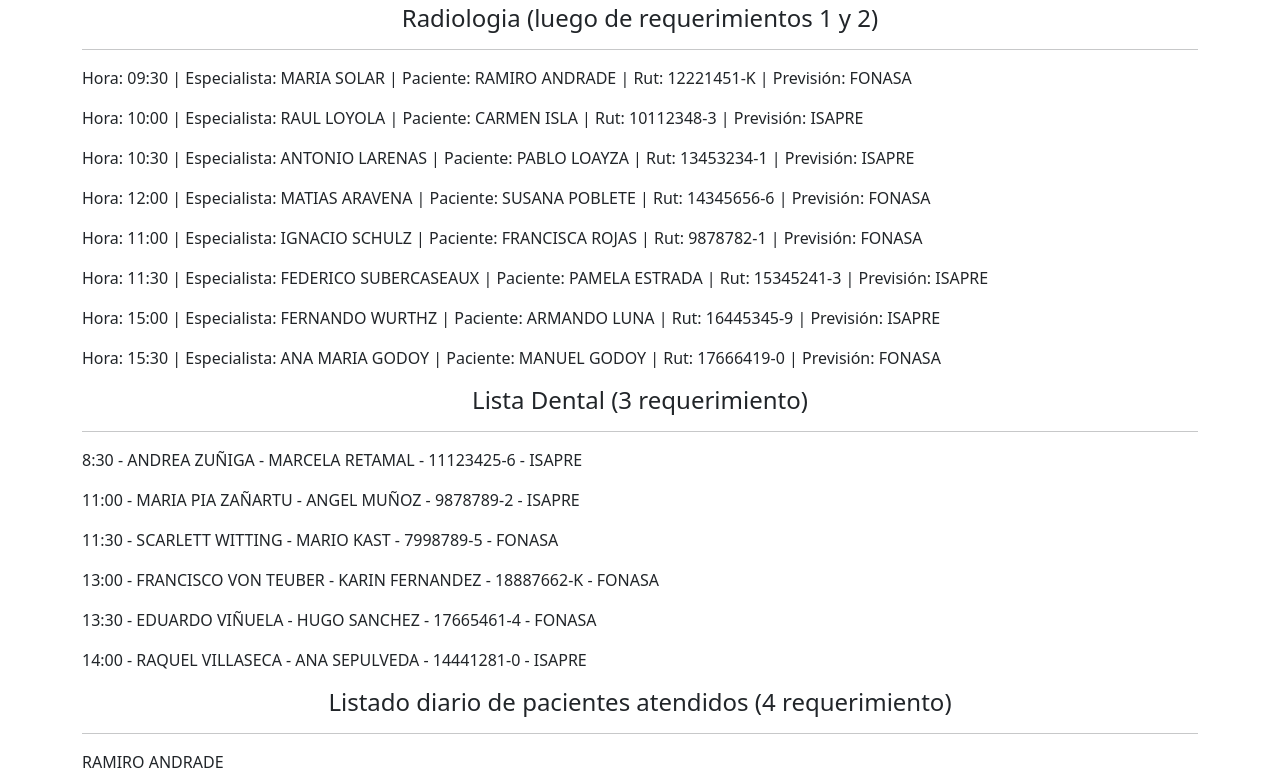
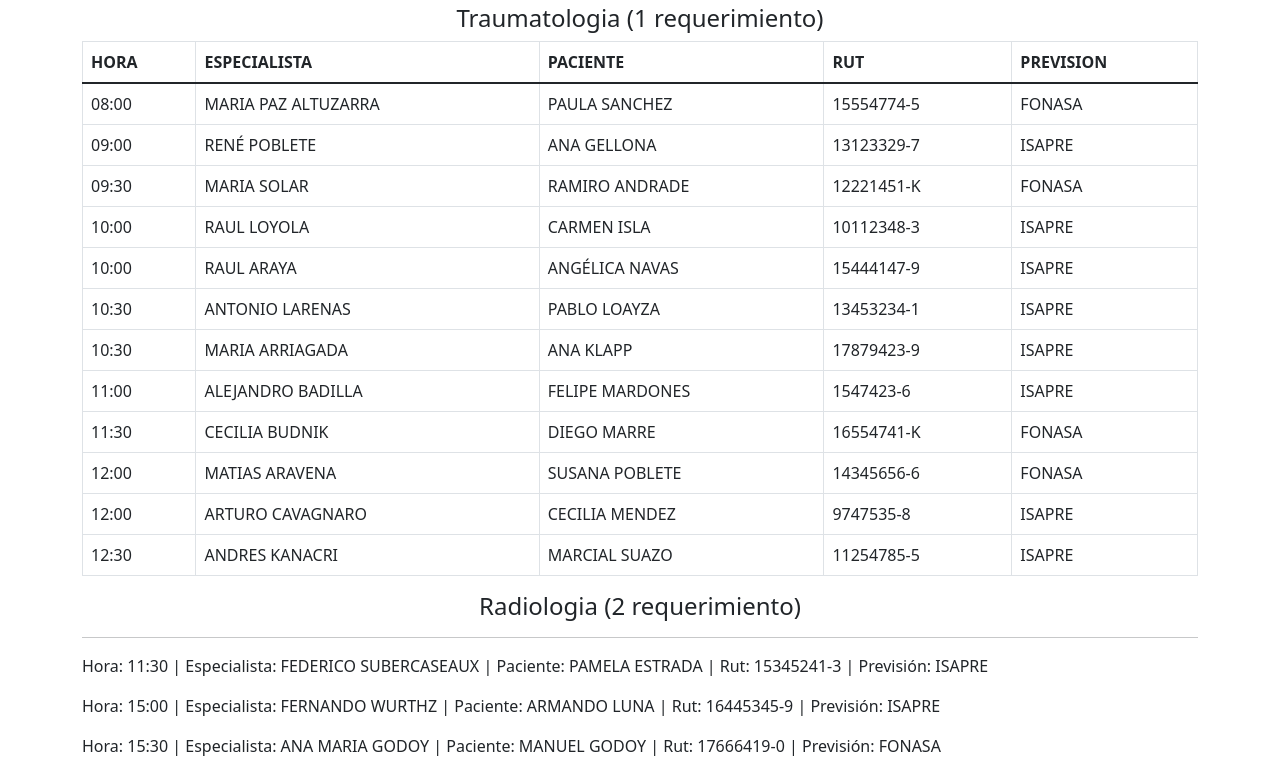
Before and after one commit to BetsyToyo/metodos-de-arraya-y-objetos, a plain HTML site: page index.html in a window 1280 px wide. Shown: the part 42-812 px from the top of the page. Drawn offline with nearby package versions, Linux system fonts and the light colour scheme.

Commit message:
correccion del primer requerimiento

```diff
--- a/assets/js/app.js
+++ b/assets/js/app.js
@@ -8,7 +8,7 @@
 ];
 
 var traumatologia = [
-    {hora: '8:00',  especialista: 'MARIA PAZ ALTUZARRA', paciente: 'PAULA SANCHEZ',     rut: '15554774-5', prevision: 'FONASA'},
+    {hora: '08:00',  especialista: 'MARIA PAZ ALTUZARRA', paciente: 'PAULA SANCHEZ',     rut: '15554774-5', prevision: 'FONASA'},
     {hora: '10:00', especialista: 'RAUL ARAYA',          paciente: 'ANGÉLICA NAVAS',    rut: '15444147-9', prevision: 'ISAPRE'},
     {hora: '10:30', especialista: 'MARIA ARRIAGADA',     paciente: 'ANA KLAPP',         rut: '17879423-9', prevision: 'ISAPRE'},
     {hora: '11:00', especialista: 'ALEJANDRO BADILLA',   paciente: 'FELIPE MARDONES',   rut: '1547423-6', prevision: 'ISAPRE'},
@@ -30,12 +30,34 @@
 
 //Requerimiento 1
 
-let nuevaRadiologia= radiologia.unshift({hora: '09:00', especialista: 'RENÉ POBLETE', paciente: 'ANA GELLONA', rut: '13123329-7', prevision: 'ISAPRE'},
-                                        {hora: '09:30', especialista: 'MARIA SOLAR', paciente: 'RAMIRO ANDRADE', rut: '12221451-K', prevision: 'FONASA'},
-                                        {hora: '10:00', especialista: 'RAUL LOYOLA', paciente: 'CARMEN ISLA', rut: '10112348-3 ', prevision: 'ISAPRE'},
-                                        {hora: '10:30', especialista: 'ANTONIO LARENAS', paciente: 'PABLO LOAYZA', rut: '13453234-1', prevision: 'ISAPRE'},
-                                        {hora: '12:00', especialista: 'MATIAS ARAVENA', paciente: 'SUSANA POBLETE', rut: '14345656-6' , prevision: 'FONASA'});
+const nuevaTraumatologia=traumatologia.unshift({hora: '09:00', especialista: 'RENÉ POBLETE', paciente: 'ANA GELLONA', rut: '13123329-7', prevision: 'ISAPRE'},
+                                                {hora: '09:30', especialista: 'MARIA SOLAR', paciente: 'RAMIRO ANDRADE', rut: '12221451-K', prevision: 'FONASA'},
+                                                {hora: '10:00', especialista: 'RAUL LOYOLA', paciente: 'CARMEN ISLA', rut: '10112348-3 ', prevision: 'ISAPRE'},
+                                                {hora: '10:30', especialista: 'ANTONIO LARENAS', paciente: 'PABLO LOAYZA', rut: '13453234-1', prevision: 'ISAPRE'},
+                                                {hora: '12:00', especialista: 'MATIAS ARAVENA', paciente: 'SUSANA POBLETE', rut: '14345656-6' , prevision: 'FONASA'});
 
+traumatologia.sort((paciente1,paciente2)=>{
+    if (paciente1.hora>paciente2.hora) {
+        return 1
+    }else if(paciente2.hora>paciente1.hora){
+        return -1
+    }else{return 0}
+ });
+
+console.log(traumatologia);
+
+const mostrarTraumatologia=traumatologia.map((pacientes)=>{
+
+    document.getElementById("cambios-traumatologia").innerHTML+= `
+            <tr>
+                <td>${pacientes.hora}</td>
+                <td>${pacientes.especialista}</td>
+                <td>${pacientes.paciente}</td>
+                <td>${pacientes.rut}</td>
+                <td>${pacientes.prevision}</td>
+            </tr>
+        `;
+});
 
 
 //Segundo requerimiento
--- a/index.html
+++ b/index.html
@@ -12,8 +12,28 @@
 <body>
     <main class="container">
         <h2 class="text-center">Estadisticas centro medico ñuñoa</h2>
+
         <section >
-            <h4 class="text-center">Radiologia (luego de requerimientos 1 y 2)</h4><hr>
+               <table class="table table-bordered">
+                    <thead class="">
+                        <tr><h4 class="text-center">Traumatologia (1 requerimiento)</h4></tr>
+                        <tr>
+                            <th>HORA</th>
+                            <th>ESPECIALISTA</th>
+                            <th>PACIENTE</th>
+                            <th>RUT</th>
+                            <th>PREVISION</th>
+                        </tr>
+                    </thead>
+
+                    <tbody id="cambios-traumatologia">
+
+                    </tbody>
+               </table>
+        </section>
+
+        <section >
+            <h4 class="text-center">Radiologia (2 requerimiento)</h4><hr>
             <div id="cambios-radiologia"></div>
         </section>
 
```
